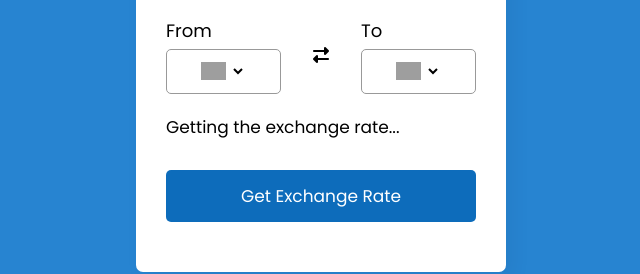
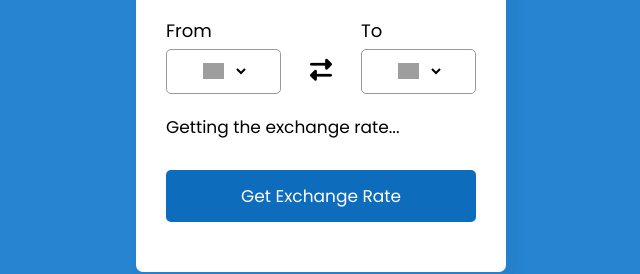
Before and after one commit to ahmadaimandev/Currency-Converter, a plain HTML site: page index.html in a window 1280 px wide. Shown: the part 384-658 px from the top of the page, 319-959 px from the left. Drawn offline with Linux system fonts and the light colour scheme; grey boxes are pictures that could not be loaded.

Commit message:
Update custom.css

```diff
--- a/assets/css/custom.css
+++ b/assets/css/custom.css
@@ -32,6 +32,7 @@ body {
     background: var(--background-color);
 }
 
+/*Wrapper style start*/
 .wrapper {
     width: 370px;
     padding: 30px;
@@ -49,38 +50,35 @@ body {
 .wrapper form {
     margin: 40px 0 20px 0;
 }
+/*Wrapper style end*/
 
+/*Form and droplist style start*/
 form :where(input,select,button) {
     width: 100%;
     outline: none;
     border-radius: 5px;
     border: none;
 }
-
 form p {
     font-size: 18px;
     margin-bottom: 5px;
 }
-
 form input {
     height: 50px;
     font-size: 17px;
     padding: 0 15px;
     border: 1px solid var(--form-input-color);
 }
-
 form input:hover {
     padding: 0 14px;
     border: 2px solid var(--background-color);
 }
-
 form .drop-list {
     display: flex;
     margin-top: 20px;
     align-items: center;
     justify-content: space-between;
 }
-
 .drop-list .select-box {
     display: flex;
     width: 115px;
@@ -90,18 +88,38 @@ form .drop-list {
     justify-content: center;
     border: 1px solid var(--form-input-color);
 }
+.drop-list .icon {
+    cursor: pointer;
+    margin-top: 30px;
+    font-size: 22px;
+}
+/*Form and droplist style end*/
 
+/*Select box style start*/
 .select-box img {
-    max-width: 25px;
+    max-width: 21px;
 }
-
 .select-box select {
     width: auto;
     font-size: 16px;
     background: none;
-    max-resolution: 0 -5px 0 5px;
+    margin: 0 -5px 0 5px;
 }
+.select-box select::-webkit-scrollbar {
+    width: 8px;
+}
+.select-box select::-webkit-scrollbar-track {
+    background: var(--main-font-color);
+}
+.select-box select::-webkit-scrollbar-thumb {
+    background: #888;
+    border-radius: 8px;
+    border-right: 2px solid #ffff;
+}
+/*Select box style end*/
 
+
+/*Form style start*/
 form .exchange-rate {
     font-size: 17px;
     margin: 20px 0 30px;
@@ -119,3 +137,4 @@ form button {
 form button:hover {
     background: var(--background-color);
 }
+/*Form style End*/
```
